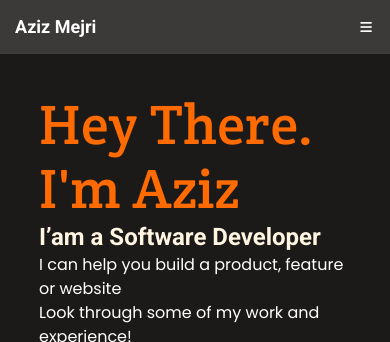
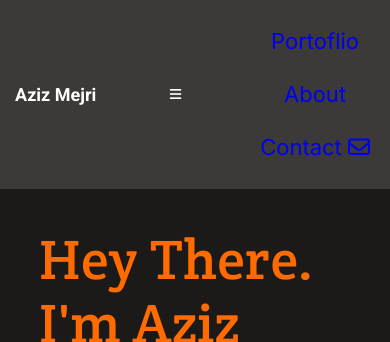
Before and after one commit to huseyinbiyik/cr-mobile-menu, a plain HTML site: page index.html in a window 390 px wide. Shown: the top 342 px of the page. Drawn offline with Linux system fonts and the light colour scheme.

Commit message:
Add mobile menu to html

```diff
--- a/index.html
+++ b/index.html
@@ -14,6 +14,17 @@
       <button type="button" class="menu-bars">
         <i class="fas fa-bars"></i>
       </button>
+      <nav id="mobile-nav">
+        <ul>
+          <li><a class="nav-link" href="#projects">Portoflio</a></li>
+          <li><a class="nav-link" href="#about-me">About</a></li>
+          <li>
+            <a class="nav-link" href="#contact"
+              >Contact <i class="far fa-envelope"></i
+            ></a>
+          </li>
+        </ul>
+      </nav>
       <nav id="desktop-nav">
         <ul>
           <li><a class="nav-link" href="#projects">Portoflio</a></li>
@@ -438,6 +449,7 @@
         />
       </a>
     </footer>
+    <script src="index.js"></script>
     <script
       src="https://kit.fontawesome.com/e966a3bd22.js"
       crossorigin="anonymous"
```
